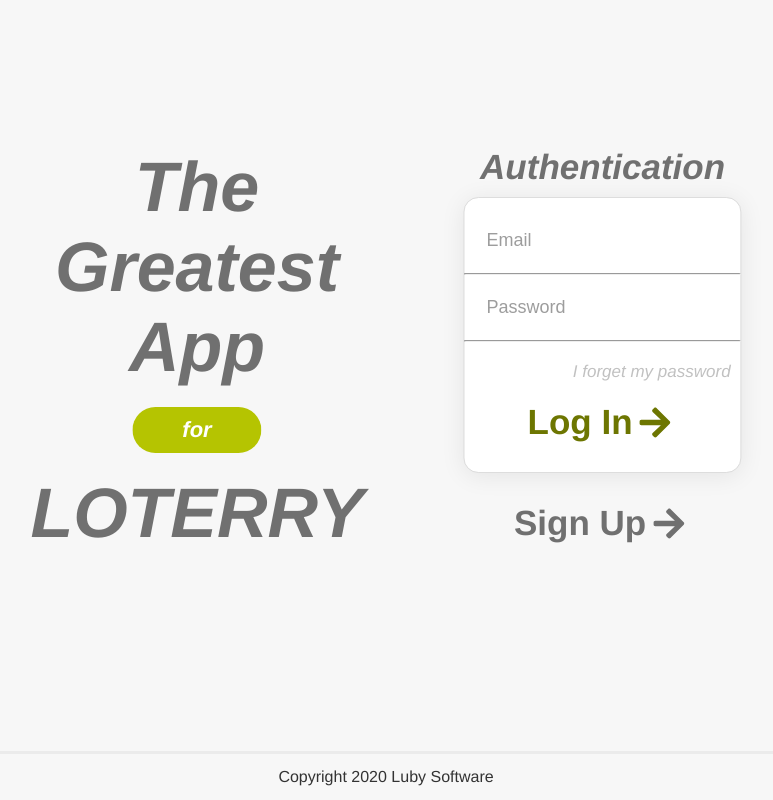
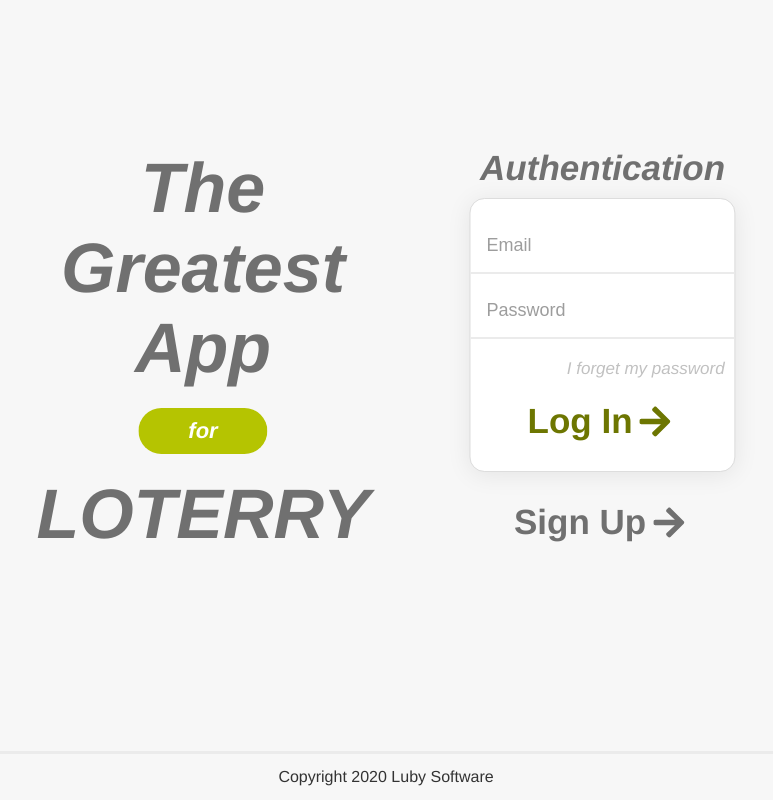
Before and after one commit to JVMR37/labluby.bet, a React (Create React App) app in the folder labluby.bet/: page /login in a window 1280 px wide. Shown: the whole page, without its empty margins (254-1027 px from the left). Built offline with nearby package versions, Linux system fonts and the light colour scheme.

Commit message:
refactor: Style adjustments, animations, and enhancements

```diff
--- a/labluby.bet/src/GlobalStyles.ts
+++ b/labluby.bet/src/GlobalStyles.ts
@@ -118,21 +118,29 @@ export const StyledForm = styled.form`
   padding-top: 10px;
 `;
 
-export const StyledInput = styled.input`
+export const StyledInput = styled.input<{
+  hasError?: boolean;
+}>`
   font-size: 1.8rem;
-  padding: 10px;
-  margin: 10px;
+  padding: 16px;
+  margin-top: 10px;
   background: transparent;
   outline: none;
-  border: 2px solid transparent;
-  border-radius: 15px;
+
+  border-top-style: hidden;
+  border-right-style: hidden;
+  border-left-style: hidden;
+  border-bottom-style: groove;
+
+  border-bottom: 2px solid
+    ${({ hasError, theme }) => (hasError ? theme.colors.error : "#ebebeb")};
+  /* border-radius: 0px; */
 
   &:-webkit-autofill,
   &:-webkit-autofill:hover,
   &:-webkit-autofill:focus,
   &:-webkit-autofill:active {
-    /* font-size: 1.8rem; */
-    font-weight: 500;
+    border-bottom: 2px solid ${({ theme }) => theme.colors.main};
     -webkit-text-fill-color: ${({ theme }) => theme.colors.main};
     -webkit-box-shadow: 0 0 0 30px transparent
       /* ${({ theme }) => theme.colors.background} */ inset !important;
@@ -140,7 +148,7 @@ export const StyledInput = styled.input`
   }
 
   &:focus {
-    border: 2px solid ${({ theme }) => theme.colors.main};
+    border-bottom: 2px solid ${({ theme }) => theme.colors.focus} !important;
   }
 
   &::placeholder {
@@ -238,6 +246,8 @@ export const FlatButton = styled.button<{
   background-color: transparent;
   border: none;
 
+  transition: all 0.5s ease;
+
   & svg {
     margin-left: 5px;
     margin-right: 5px;
@@ -246,7 +256,7 @@ export const FlatButton = styled.button<{
   &:disabled,
   &[disabled] {
     filter: brightness(0.6);
-    transition: color 5000s ease-in-out 0s;
+    /* transition: color 5s ease-in-out 0s; */
   }
 
   &:not(&[disabled]):hover {
@@ -254,6 +264,7 @@ export const FlatButton = styled.button<{
       isPrimary ? "brightness(0.9)" : theme.colors.main};
     color: ${({ isPrimary, theme }) => !isPrimary && theme.colors.main};
     transform: traslateY(-3rem);
+    transform: scale(1.02);
   }
   &:active {
     transform: traslateY(3rem);
--- a/labluby.bet/src/components/LoginCard.tsx
+++ b/labluby.bet/src/components/LoginCard.tsx
@@ -57,6 +57,7 @@ const LoginCard: React.FC = () => {
           key="email"
           type="text"
           value={emailValue}
+          hasError={emailHasError}
           onChange={emailChangeHandler}
           onBlur={emailBlurHandler}
           id="1"
@@ -69,11 +70,11 @@ const LoginCard: React.FC = () => {
           </ErrotInputTextStyled>
         )}
 
-        <hr />
         <InputField
           key={"pass"}
           type="password"
           value={passValue}
+          hasError={passHasError}
           onChange={passChangeHandler}
           onBlur={passBlurHandler}
           placeholder="Password"
@@ -85,11 +86,11 @@ const LoginCard: React.FC = () => {
           </ErrotInputTextStyled>
         )}
 
-        <hr />
-
-        <ResetPasswordButton onClick={handleResetPassButton}>
-          I forget my password
-        </ResetPasswordButton>
+        <div>
+          <ResetPasswordButton onClick={handleResetPassButton}>
+            I forget my password
+          </ResetPasswordButton>
+        </div>
 
         <FlatButton isPrimary disabled={!formIsValid}>
           Log In <FaArrowRight />
--- a/labluby.bet/src/components/RegisterCard.tsx
+++ b/labluby.bet/src/components/RegisterCard.tsx
@@ -54,6 +54,8 @@ const RegisterCard: React.FC = () => {
       return;
     }
 
+    history.replace("/login");
+
     console.log("Submitted!");
 
     resetName();
@@ -68,6 +70,7 @@ const RegisterCard: React.FC = () => {
           key="name-input"
           type="text"
           value={nameValue}
+          hasError={nameHasError}
           onChange={nameChangeHandler}
           onBlur={nameBlurHandler}
           placeholder="Name"
@@ -79,12 +82,11 @@ const RegisterCard: React.FC = () => {
           </ErrotInputTextStyled>
         )}
 
-        <hr />
-
         <InputField
           key="email-input"
           type="text"
           value={emailValue}
+          hasError={emailHasError}
           onChange={emailChangeHandler}
           onBlur={emailBlurHandler}
           placeholder="Email"
@@ -96,11 +98,11 @@ const RegisterCard: React.FC = () => {
           </ErrotInputTextStyled>
         )}
 
-        <hr />
         <InputField
           key={"pass"}
           type="password"
           value={passValue}
+          hasError={passHasError}
           onChange={passChangeHandler}
           onBlur={passBlurHandler}
           placeholder="Password"
@@ -112,8 +114,6 @@ const RegisterCard: React.FC = () => {
           </ErrotInputTextStyled>
         )}
 
-        <hr />
-
         <FlatButton isPrimary disabled={!formIsValid}>
           Register <FaArrowRight />
         </FlatButton>
--- a/labluby.bet/src/layout/Input.tsx
+++ b/labluby.bet/src/layout/Input.tsx
@@ -1,7 +1,9 @@
 import { InputHTMLAttributes } from "react";
 import { StyledInput } from "../GlobalStyles";
 
-interface InputProps extends InputHTMLAttributes<HTMLInputElement> {}
+interface InputProps extends InputHTMLAttributes<HTMLInputElement> {
+  hasError?: boolean;
+}
 
 export const InputField: React.FC<InputProps> = (props) => {
   return <StyledInput {...props}></StyledInput>;
--- a/labluby.bet/src/styled.d.ts
+++ b/labluby.bet/src/styled.d.ts
@@ -13,6 +13,7 @@ declare module "styled-components" {
       label: string;
       error: string;
       card: string;
+      focus: string;
     };
   }
 }
--- a/labluby.bet/src/styles/card.style.ts
+++ b/labluby.bet/src/styles/card.style.ts
@@ -13,4 +13,6 @@ export const StyledCard = styled.div`
   display: inline-block;
   justify-content: center;
   align-items: center;
+
+  transition: all 0.5s ease;
 `;
--- a/labluby.bet/src/styles/loginCard.style.ts
+++ b/labluby.bet/src/styles/loginCard.style.ts
@@ -14,10 +14,25 @@ export const ResetPasswordButton = styled.button`
   color: #c1c1c1;
   opacity: 1;
   background-color: transparent;
-  border: none;
   cursor: pointer;
+  outline: none;
+
+  border-top-style: hidden;
+  border-right-style: hidden;
+  border-left-style: hidden;
+  border-bottom-style: groove;
+  border-bottom: 2px solid transparent;
+
+  transition: all 0.5s ease;
 
   &:hover {
     filter: brightness(0.8);
+    border-bottom: 2px solid ${({ theme }) => theme.colors.focus};
+    transform: scale(1.02);
+  }
+
+  &:focus {
+    filter: brightness(0.8);
+    border-bottom: 2px solid ${({ theme }) => theme.colors.focus};
   }
 `;
--- a/labluby.bet/src/utils/appTheme.ts
+++ b/labluby.bet/src/utils/appTheme.ts
@@ -12,5 +12,6 @@ export const appTheme: DefaultTheme = {
     //error: "#ff3333",
     error: "#bf2424",
     card: "#FFFFFF",
+    focus: "#ddf000",
   },
 };
```
